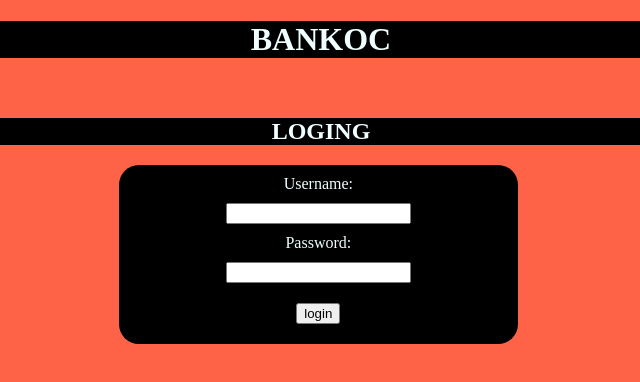
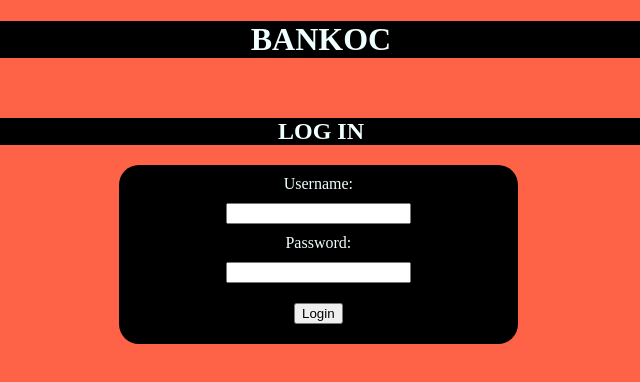
Before and after one commit to cristiamgomez/BANKOC, a plain HTML site: page loging.html in a window 1280 px wide. Shown: the full height of the page, 319-959 px from the left. Drawn offline with Linux system fonts and the light colour scheme.

Commit message:
Update loging.html

```diff
--- a/loging.html
+++ b/loging.html
@@ -3,7 +3,7 @@
 <head>
     <meta charset="UTF-8">
     <meta name="viewport" content="width=device-width, initial-scale=1.0">
-    <title>loguin</title>
+    <title>Log in</title>
     <link rel="stylesheet" href="loging.css">
 </head>
 <body>
@@ -11,13 +11,13 @@
     <a href="index.html " target="_blank">Principal</a>
     <a href="registro.html" target="_blank">Registro</a>
 
-    <h2>LOGING</h2>
+    <h2>LOG IN</h2>
     <form class="container">
         <label for="username">Username:</label><br>
         <input type="text" id="username" name="username"><br>
         <label for="pwd">Password:</label><br>
-        <input type="password" id="pwd" name="pwd"><br>
-        <input type="button" value="login">
+        <input type="Password" id="pwd" name="pwd"><br>
+        <input type="button" value="Login">
       </form>
 </body>
 </html>
```
